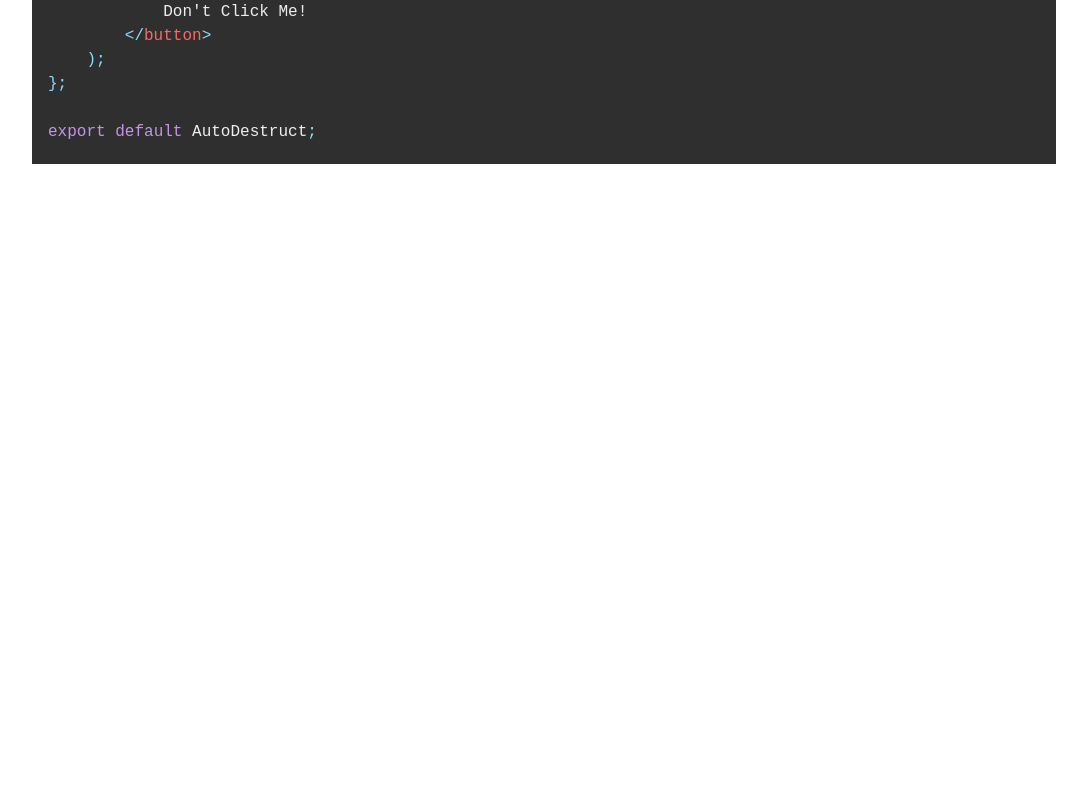
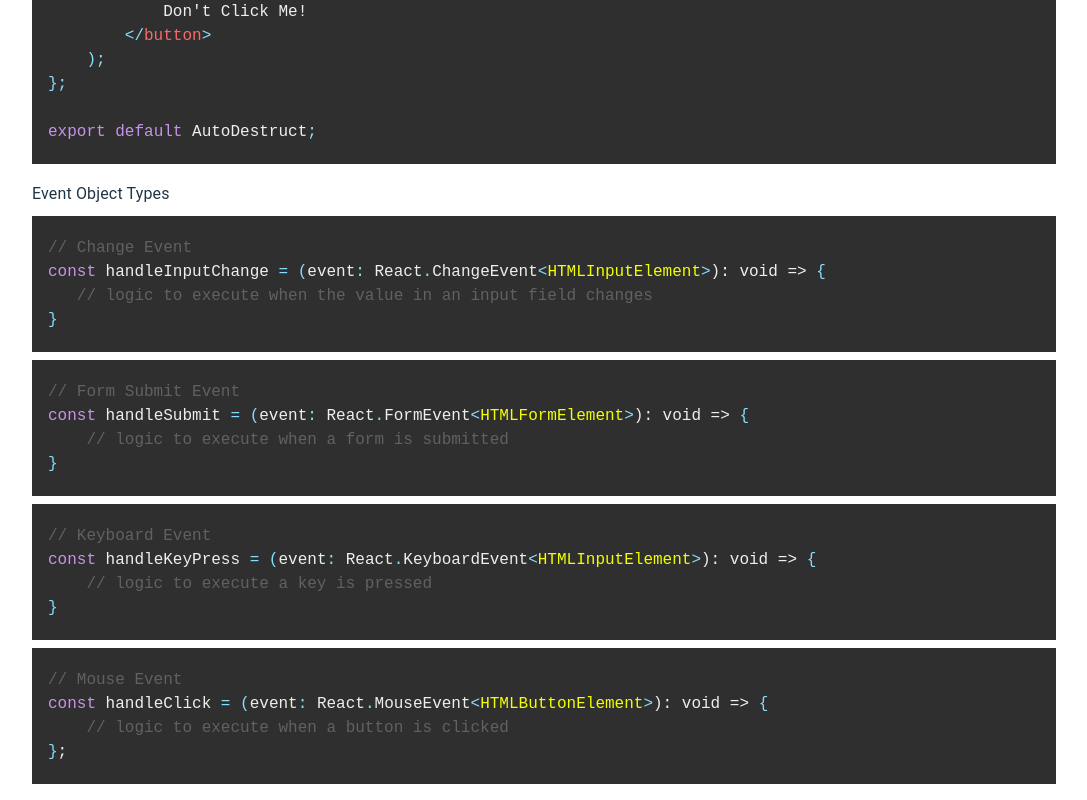
Before and after one commit to cjp0421/react-cheat-sheet, a React (Vite) app: page /event-handling in a window 1280 px wide. Shown: the part 658-1458 px from the top of the page, without its empty margins (176-1263 px from the left). Before the commit the page ends 838 px from the top, so only its background shows below. Built offline with nearby package versions, Linux system fonts and the light colour scheme.

Commit message:
added event object types examples and updated event object definition and updated path to reduce exampl in renderingdata page

```diff
--- a/src/pages/EventHandlingPage.tsx
+++ b/src/pages/EventHandlingPage.tsx
@@ -3,7 +3,7 @@ import { Prism as SyntaxHighlighter } from 'react-syntax-highlighter';
 import { materialDark } from 'react-syntax-highlighter/dist/esm/styles/prism'
 import ModalTemplate from './../components/Modal'
 // import CustomDropdown from '../components/CustomDropdown'
-import { simpleOnClickExample, onClickExampleWithHandlerTypeScript } from './../data/eventHandlingExamples';
+import { simpleOnClickExample, onClickExampleWithHandlerTypeScript, eventObjectTypes } from './../data/eventHandlingExamples';
 import { useState } from 'react';
 
 const EventHandlingPage: React.FC = () => {
@@ -42,6 +42,21 @@ const EventHandlingPage: React.FC = () => {
                     <SyntaxHighlighter language='jsx' style={materialDark}>
                         {onClickExampleWithHandlerTypeScript.trim()}
                     </SyntaxHighlighter>
+                    <Typography variant='subtitle1' sx={{ pt: 1 }}>
+                        Event Object Types
+                    </Typography>
+                    <SyntaxHighlighter language='jsx' style={materialDark}>
+                        {eventObjectTypes.changeEvent}
+                    </SyntaxHighlighter>
+                    <SyntaxHighlighter language='jsx' style={materialDark}>
+                        {eventObjectTypes.formSubmitEvent}
+                    </SyntaxHighlighter>
+                    <SyntaxHighlighter language='jsx' style={materialDark}>
+                        {eventObjectTypes.keyboardEvent}
+                    </SyntaxHighlighter>
+                    <SyntaxHighlighter language='jsx' style={materialDark}>
+                        {eventObjectTypes.mouseEvent}
+                    </SyntaxHighlighter>
                 </>
             );
         }
@@ -50,13 +65,13 @@ const EventHandlingPage: React.FC = () => {
             return (
                 <>
                     <Typography variant='subtitle1' sx={{ pt: 1 }}>
-                        onClick event
+                        onClick Event
                     </Typography>
                     <SyntaxHighlighter language='jsx' style={materialDark}>
                         {simpleOnClickExample.trim()}
                     </SyntaxHighlighter>
                     <Typography variant='subtitle1' sx={{ pt: 1 }}>
-                        onClick with handler and Typescript in a component
+                        onClick with Handler and Typescript in a component
                     </Typography>
                     <SyntaxHighlighter language='jsx' style={materialDark}>
                         {onClickExampleWithHandlerTypeScript.trim()}
@@ -68,6 +83,28 @@ const EventHandlingPage: React.FC = () => {
         if (selectedCategory === 'onChange') {
             return (
                 <></>
+            )
+        }
+
+        if (selectedCategory === 'eventObjectTypes') {
+            return (
+                <>
+                    <Typography variant='subtitle1' sx={{ pt: 1 }}>
+                        Event Object Types
+                    </Typography>
+                    <SyntaxHighlighter language='jsx' style={materialDark}>
+                        {eventObjectTypes.changeEvent}
+                    </SyntaxHighlighter>
+                    <SyntaxHighlighter language='jsx' style={materialDark}>
+                        {eventObjectTypes.formSubmitEvent}
+                    </SyntaxHighlighter>
+                    <SyntaxHighlighter language='jsx' style={materialDark}>
+                        {eventObjectTypes.keyboardEvent}
+                    </SyntaxHighlighter>
+                    <SyntaxHighlighter language='jsx' style={materialDark}>
+                        {eventObjectTypes.mouseEvent}
+                    </SyntaxHighlighter>
+                </>
             )
         }
 
@@ -107,6 +144,7 @@ const EventHandlingPage: React.FC = () => {
                         <MenuItem value="all">All Examples</MenuItem>
                         <MenuItem value="onClick">onClick()</MenuItem>
                         <MenuItem value='onChange'>onChange()</MenuItem>
+                        <MenuItem value='eventObjectTypes'>Event Object Types</MenuItem>
                     </Select>
                 </FormControl>
                 <Box sx={{ display: 'block' }}>
@@ -155,9 +193,12 @@ const EventHandlingPage: React.FC = () => {
             </Box>
 
             <ModalTemplate onClose={handleClose} open={isModalOpen === 'eventObject'} title='The Event Object'>
-                More about the event object:
-                If your function doesn't need to access the properties on the event object then you
-                don't need to pass the event object as a parameter to your event handler.
+                The event object is a special object in React that contains information about a user or system triggered
+                event. Events include user actions such as clicks, key presses, or typing in an input field and system- or
+                programmatically-triggered events. Non-user-triggered events include simulated events, load, error, or focus events,
+                and timers and asynchronous operations. The event object allows the programmer to use details about the event, such as
+                accessing the element that was clicked or getting the value from an input field. If a function doesn't need to access
+                the properties on the event object then it does not need to be passed in as a parameter to your event handler.
             </ModalTemplate>
             <ModalTemplate onClose={handleClose} open={isModalOpen === 'onClick'} title='onClick'>
                 More about onClick
--- a/src/pages/RenderingDataPage.tsx
+++ b/src/pages/RenderingDataPage.tsx
@@ -5,8 +5,8 @@ import ModalTemplate from '../components/Modal';
 // import CustomDropdown from '../components/CustomDropdown'
 import { Prism as SyntaxHighlighter } from 'react-syntax-highlighter';
 import { materialDark } from 'react-syntax-highlighter/dist/esm/styles/prism'
-import { map, filter } from './../data/renderingDataExamples.json'
-import { reduceExample } from '../data/eventHandlingExamples';
+import { map, filter, reduce } from './../data/renderingDataExamples.json'
+// import { reduceExample } from '../data/eventHandlingExamples';
 
 const RenderingDataPage: React.FC = () => {
     const [isModalOpen, setIsModalOpen] = useState<string | null>(null);
@@ -69,7 +69,7 @@ const RenderingDataPage: React.FC = () => {
                         .reduce()
                     </Typography>
                     <SyntaxHighlighter language='jsx' style={materialDark}>
-                        {reduceExample}
+                        {reduce.simpleExample}
                     </SyntaxHighlighter>
                 </>
             )
@@ -126,7 +126,7 @@ const RenderingDataPage: React.FC = () => {
                         .reduce() - Example
                     </Typography>
                     <SyntaxHighlighter language="jsx" style={materialDark}>
-                        {reduceExample}
+                        {reduce.simpleExample}
                     </SyntaxHighlighter>
                 </>
             );
```
